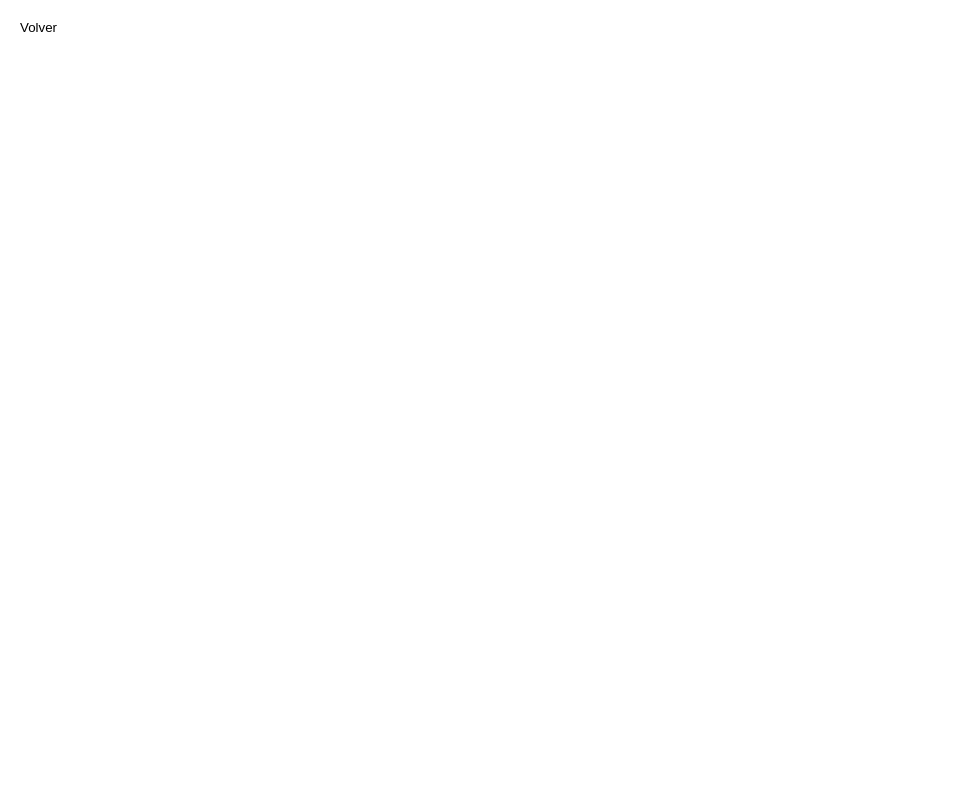
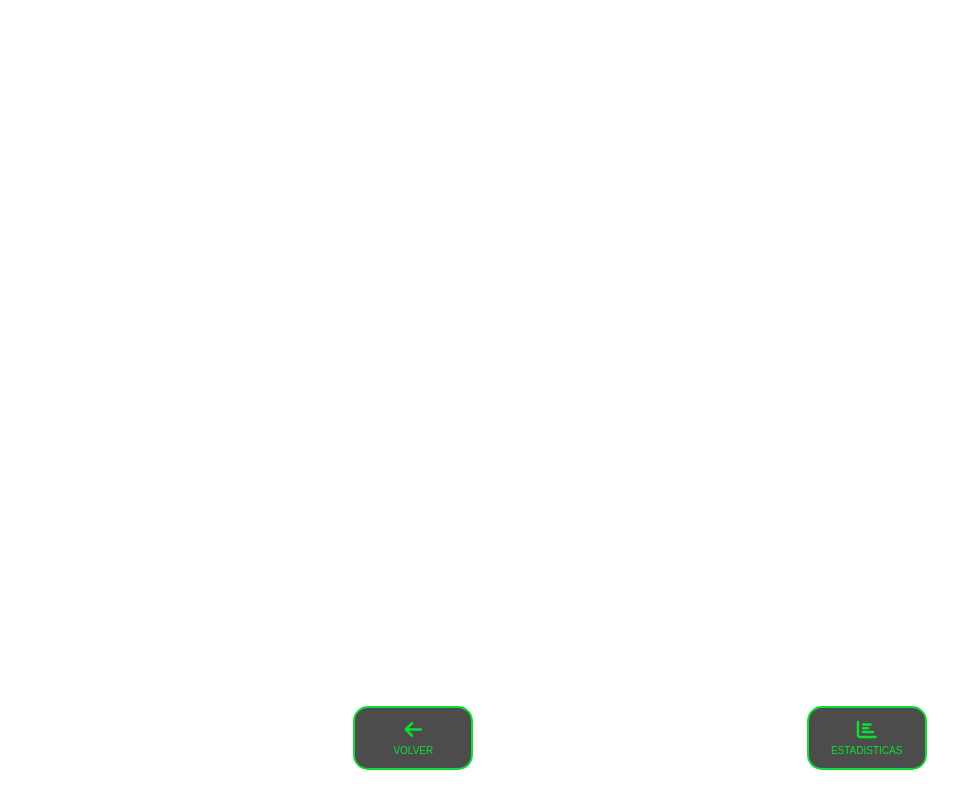
Before and after one commit to AbranChill3Dev/PI_Proyecto, a plain HTML site: page HTML/camara.html in a window 1280 px wide. Shown: the whole page, without its empty margins (0-970 px from the left). Drawn offline with Linux system fonts and the light colour scheme; a web font is replaced by a local one.

Commit message:
EntregaRA Version1

```diff
--- a/HTML/camara.html
+++ b/HTML/camara.html
@@ -1,9 +1,15 @@
-<!-- <!DOCTYPE html>
-<html lang="en">
+<!DOCTYPE html>
+<html>
+
+<head>
 
     <head>
         <meta charset="UTF-8">
         <meta name="viewport" content="width=device-width, initial-scale=1.0">
+
+        <script src="https://aframe.io/releases/1.2.0/aframe.min.js"></script>
+        <script src="https://cdn.jsdelivr.net/npm/mind-ar@1.2.2/dist/mindar-image-aframe.prod.js"></script>
+
         <link rel="stylesheet" href="../CSS/default.css">
         <link rel="stylesheet" href="../CSS/camara.css">
 
@@ -15,62 +21,11 @@
 
         <title>FifaScan</title>
     </head>
+</head>
 
 <body>
 
-    <section class="pantalla-camara">
-        <div class="interfaz-visor">
-            <i class="fas fa-expand-arrows-alt"></i>
-            <p>ESCANEANDO...</p>
-        </div>
-    </section>
-
-    <div class="controles-camara">
-        <a href="index.html" class="boton-flotante">
-            <i class="fas fa-arrow-left"></i>
-            <span>VOLVER</span>
-        </a>
-        <a href="estadisticas.html" class="boton-flotante">
-            <i class="fas fa-chart-bar"></i>
-            <span>ESTADISTICAS</span>
-        </a>
-    </div>
-
-</body>
-
-</html> -->
-
-<!DOCTYPE html>
-<html>
-
-<head>
-    <meta name="viewport" content="width=device-width, initial-scale=1" />
-    <script src="https://aframe.io/releases/1.2.0/aframe.min.js"></script>
-    <script src="https://cdn.jsdelivr.net/npm/mind-ar@1.2.2/dist/mindar-image-aframe.prod.js"></script>
-
-    <style>
-        body {
-            margin: 0;
-            overflow: hidden;
-        }
-
-        #back-button {
-            position: fixed;
-            top: 10px;
-            left: 10px;
-            z-index: 1000;
-            padding: 10px;
-            background: white;
-            border: none;
-            border-radius: 5px;
-        }
-    </style>
-</head>
-
-<body>
-    <button id="back-button" onclick="window.location.href='index.html'">Volver</button>
-
-    <a-scene mindar-image="imageTargetSrc: ../Modelos/targets.mind; uiScanning: #none;" color-space="sRGB"
+    <a-scene mindar-image="imageTargetSrc: ../Modelos/targets(2).mind; uiScanning: #none;" color-space="sRGB"
         renderer="colorManagement: true, physicallyCorrectLights" vr-mode-ui="enabled: false"
         device-orientation-permission-ui="enabled: false">
 
@@ -137,6 +92,17 @@
 
     </a-scene>
 
+    <div class="controles-camara">
+        <a href="index.html" class="boton-flotante">
+            <i class="fas fa-arrow-left"></i>
+            <span>VOLVER</span>
+        </a>
+        <a href="estadisticas.html" class="boton-flotante">
+            <i class="fas fa-chart-bar"></i>
+            <span>ESTADISTICAS</span>
+        </a>
+    </div>
+
 </body>
 
 </html>
```
Also changed, not shown: 1 other file. Lines whose indentation alone changed are shown as unchanged.
